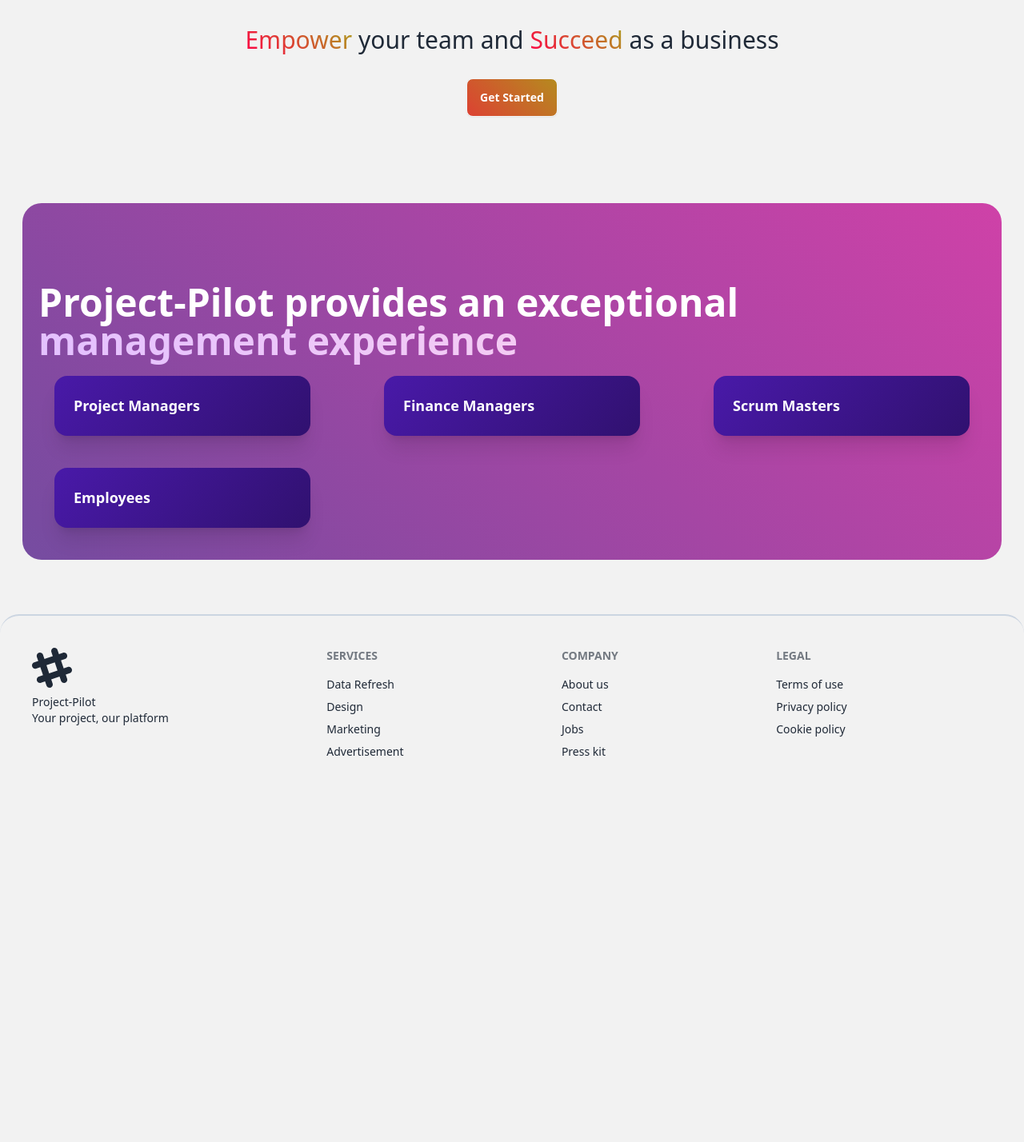
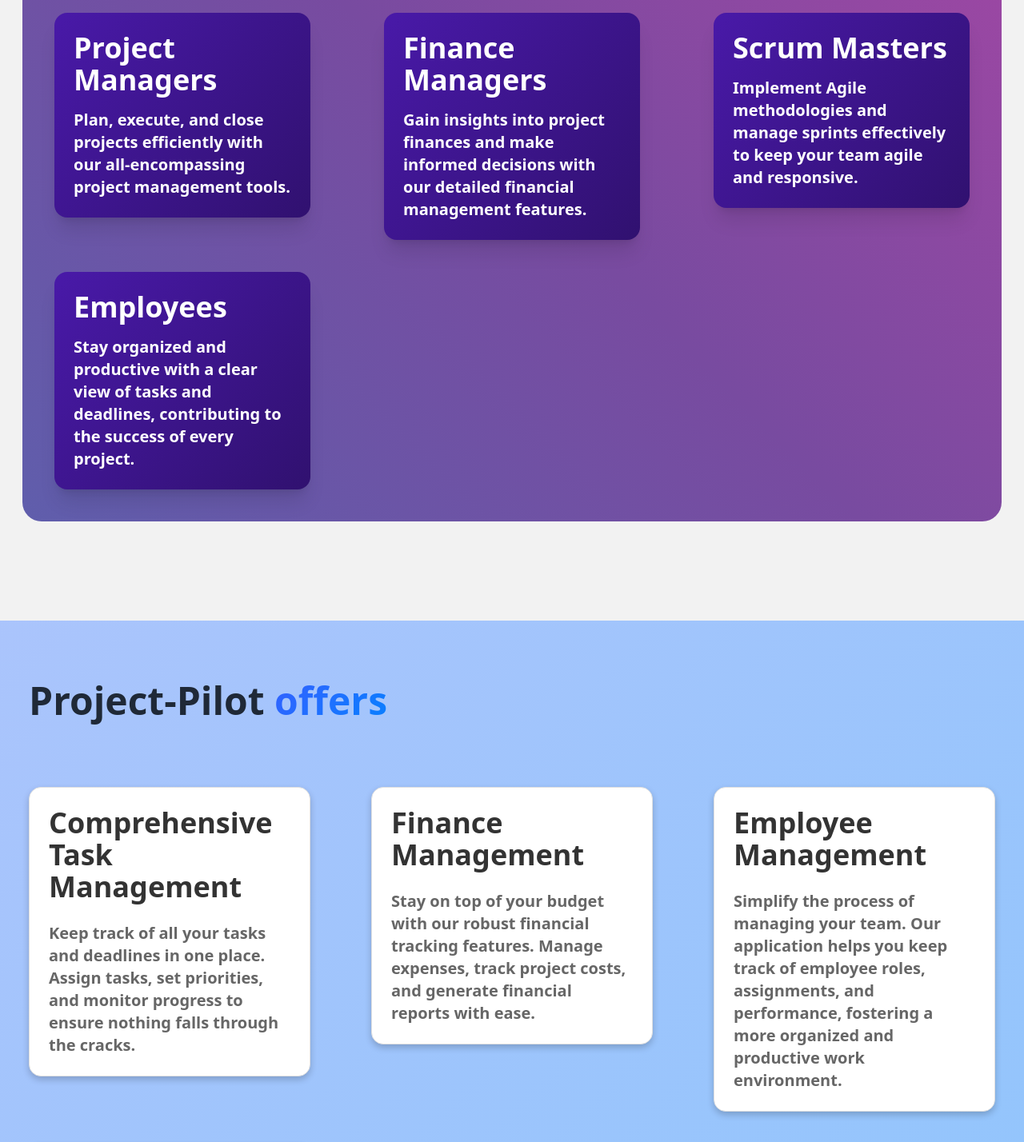
Before and after one commit to pratikkabade/Project-Pilot, a React (Vite) app: page / in a window 1280 px wide. Shown: the part 1160-2588 px from the top of the page at 80% size. Before the commit the page ends 2150 px from the top, so only its background shows below. Built offline with nearby package versions, Linux system fonts and the light colour scheme; the HTML template or start-up script is replaced by a standard one.

Commit message:
enhancement: content in lander

```diff
--- a/src/pages/Lander.tsx
+++ b/src/pages/Lander.tsx
@@ -18,7 +18,58 @@
                 </div>
             </div>
 
-            <div className="section2">
+            <div className="p-7">
+                <div className="section3 rounded-3xl flex flex-row flex-wrap p-5">
+                    <h1 className="text-white text-5xl max-md:text-4xl font-bold w-3/4 max-sm:w-full pb-16 !pt-5 pl-5">Project-Pilot provides an exceptional <span className="animated-text3">management experience</span></h1>
+                    <div className="flex flex-row flex-wrap justify-between">
+                        <div className="card">
+                            <h1>Project Managers</h1>
+                            <p>Plan, execute, and close projects efficiently with our all-encompassing project management tools.</p>
+                        </div>
+                        <div className="card">
+                            <h1>Finance Managers</h1>
+                            <p>Gain insights into project finances and make informed decisions with our detailed financial management features.</p>
+                        </div>
+                        <div className="card">
+                            <h1>Scrum Masters</h1>
+                            <p>Implement Agile methodologies and manage sprints effectively to keep your team agile and responsive.</p>
+                        </div>
+                        <div className="card">
+                            <h1>Employees</h1>
+                            <p>Stay organized and productive with a clear view of tasks and deadlines, contributing to the success of every project.</p>
+                        </div>
+                    </div>
+                </div>
+            </div>
+
+
+
+            <div className="mt-24">
+                <div className="section4 flex flex-row flex-wrap p-5 !w-full">
+                    <h1 className="text-5xl max-md:text-4xl font-bold w-3/4 max-sm:w-full pb-16 !mt-2 !pt-5 pl-5">Project-Pilot <span className="animated-text4">offers</span></h1>
+                    <div className="flex flex-row flex-wrap justify-between">
+                        <div className="card">
+                            <h1>Comprehensive Task Management</h1>
+                            <p>Keep track of all your tasks and deadlines in one place. Assign tasks, set priorities, and monitor progress to ensure nothing falls through the cracks.</p>
+                        </div>
+                        <div className="card">
+                            <h1>Finance Management</h1>
+                            <p>Stay on top of your budget with our robust financial tracking features. Manage expenses, track project costs, and generate financial reports with ease.</p>
+                        </div>
+                        <div className="card">
+                            <h1>Employee Management</h1>
+                            <p>Simplify the process of managing your team. Our application helps you keep track of employee roles, assignments, and performance, fostering a more organized and productive work environment.</p>
+                        </div>
+                        <div className="card">
+                            <h1>Collaboration Tools</h1>
+                            <p>Foster better communication and collaboration among your team members. Share updates, files, and feedback in real-time, ensuring everyone is on the same page.</p>
+                        </div>
+                    </div>
+                </div>
+            </div>
+
+
+            <div className="section2 -mb-10">
                 <h1 className="text-7xl max-lg:text-5xl max-sm:text-3xl font-extrabold animated-text2">Minimize friction and increase productivity</h1>
                 <p className="py-6 text-3xl">
                     <span className="animated-text2 mr-2">Empower</span>your team and
@@ -28,19 +79,6 @@
                     <NavigationButton />
                 </div>
             </div>
-
-
-            <div className="p-7">
-                <div className="section3 rounded-3xl flex flex-row flex-wrap p-5">
-                    <h1 className="text-white text-5xl max-md:text-4xl font-bold w-3/4">Project-Pilot provides an exceptional <span className="animated-text3">management experience</span></h1>
-                    <div className="flex flex-row flex-wrap justify-between">
-                        <div className="card">Project Managers</div>
-                        <div className="card">Finance Managers</div>
-                        <div className="card">Scrum Masters</div>
-                        <div className="card">Employees</div>
-                    </div>
-                </div>
-            </div>
         </div>
     )
 }
--- a/src/styles/App.css
+++ b/src/styles/App.css
@@ -45,6 +45,57 @@
 }
 
 
+.notice h1 {
+    margin-top: 2.5rem;
+    font-size: 2.25rem
+        /* 36px */
+    ;
+    line-height: 2.5rem
+        /* 40px */
+    ;
+}
+
+.notice i{
+    --tw-bg-opacity: 1;
+    background-color: var(--fallback-b3,oklch(var(--b3)/var(--tw-bg-opacity)));
+    border-radius: 0.5rem /* 8px */;
+    padding: 0.125rem /* 2px */;
+    padding-left: 0.375rem /* 6px */;
+    padding-right: 0.375rem /* 6px */;
+    cursor: default;
+}
+.notice i:hover{
+    text-decoration: underline;
+}
+.notice p {
+    margin-top: 1rem;
+    font-size: 1.25rem
+        /* 20px */
+    ;
+    line-height: 1.75rem
+        /* 28px */
+    ;
+}
+
+@media not all and (min-width: 640px) {
+    .notice h1 {
+        font-size: 1.5rem
+            /* 24px */
+        ;
+        line-height: 2rem
+            /* 32px */
+        ;
+    }
+
+    .notice p {
+        font-size: 1.125rem
+            /* 18px */
+        ;
+        line-height: 1.75rem
+            /* 28px */
+        ;
+    }
+}
 
 
 
@@ -169,7 +220,7 @@
 
 @media screen and (max-width: 1000px) {
     .section3 .card {
-        width: 10rem;
+        width: 15rem;
     }
 }
 
@@ -178,6 +229,25 @@
         width: 100% !important;
     }
 }
+
+.section3 .card h1{
+    font-size: 2.25rem
+        /* 36px */
+    ;
+    line-height: 2.5rem
+        /* 40px */
+    ;
+}
+.section3 .card p{
+    font-size: 1.25rem
+        /* 20px */
+    ;
+    line-height: 1.75rem
+        /* 28px */
+    ;
+}
+
+
 
 .animated-text3 {
     background-image: linear-gradient(225deg, #ffd3ec 0%, #e4c1ff 50%, #d0ebff 100%);
@@ -189,7 +259,20 @@
 
 
 
-.slide-up progress, .slide-up h1,.slide-up h2,.slide-up h3,.slide-up h4,.slide-up h5,.slide-up h6,.slide-up th,.slide-up td,.slide-up tr,.slide-up p,.slide-up input,.slide-up select,.slide-up button {
+.slide-up progress,
+.slide-up h1,
+.slide-up h2,
+.slide-up h3,
+.slide-up h4,
+.slide-up h5,
+.slide-up h6,
+.slide-up th,
+.slide-up td,
+.slide-up tr,
+.slide-up p,
+.slide-up input,
+.slide-up select,
+.slide-up button {
     animation: slide-up 1s forwards;
 }
 
@@ -202,3 +285,84 @@
         transform: translateY(0);
     }
 }
+
+
+
+
+
+
+
+
+.section4 {
+    margin: 0;
+    background-image: linear-gradient(135deg, #e0c3fc 0%, #8ec5fc 100%);
+    background-size: 300% 300%;
+    animation: gradientAnimation 12s ease infinite;
+    padding: 3rem 1rem; /* Add padding for spacing */
+}
+
+.section4 .card {
+    padding: 24px;
+    background-color: #ffffff; /* Clean white background */
+    border: 1px solid #e0e0e0; /* Subtle border */
+    border-radius: 15px; /* Rounded corners */
+    box-shadow: 0 4px 8px rgba(0, 0, 0, 0.2); /* Soft shadow */
+    transition: transform 0.3s ease, box-shadow 0.3s ease, background-color 0.3s ease;
+    width: 22rem;
+    height: fit-content;
+    color: #333; /* Dark text for readability */
+    font-size: large;
+    font-weight: 600;
+}
+
+.section4 .card:hover {
+    transform: translateY(-10px) scale(1.05); /* Lift effect */
+    box-shadow: 0 12px 24px rgba(0, 0, 0, 0.3); /* Enhanced shadow on hover */
+    background-color: #f9f9f9; /* Slight background color change on hover */
+}
+
+@media screen and (max-width: 1000px) {
+    .section4 .card {
+        width: 18rem;
+    }
+}
+
+@media screen and (max-width: 700px) {
+    .section4 .card {
+        width: 100% !important;
+    }
+}
+
+.section4 .card h1 {
+    font-size: 2.25rem; /* 36px */
+    line-height: 2.5rem; /* 40px */
+    color: #333; /* Dark text color for better readability */
+    margin-bottom: 0.5rem; /* Space below heading */
+    transition: color 0.3s ease;
+}
+
+.section4 .card p {
+    font-size: 1.25rem; /* 20px */
+    line-height: 1.75rem; /* 28px */
+    color: #666; /* Slightly lighter text color */
+    transition: color 0.3s ease;
+}
+
+.section4 .card:hover h1,
+.section4 .card:hover p {
+    color: #007bff; /* Highlight text color on hover */
+}
+
+@keyframes gradientAnimation {
+    0% { background-position: 0% 0%; }
+    50% { background-position: 100% 100%; }
+    100% { background-position: 0% 0%; }
+}
+
+.animated-text4 {
+    background-image: linear-gradient(135deg, #921dff 0%, #0582ff 100%);
+    background-size: 300% 300%;
+    -webkit-background-clip: text;
+    -webkit-text-fill-color: transparent;
+    animation: gradientAnimation 12s ease infinite;
+}
```
